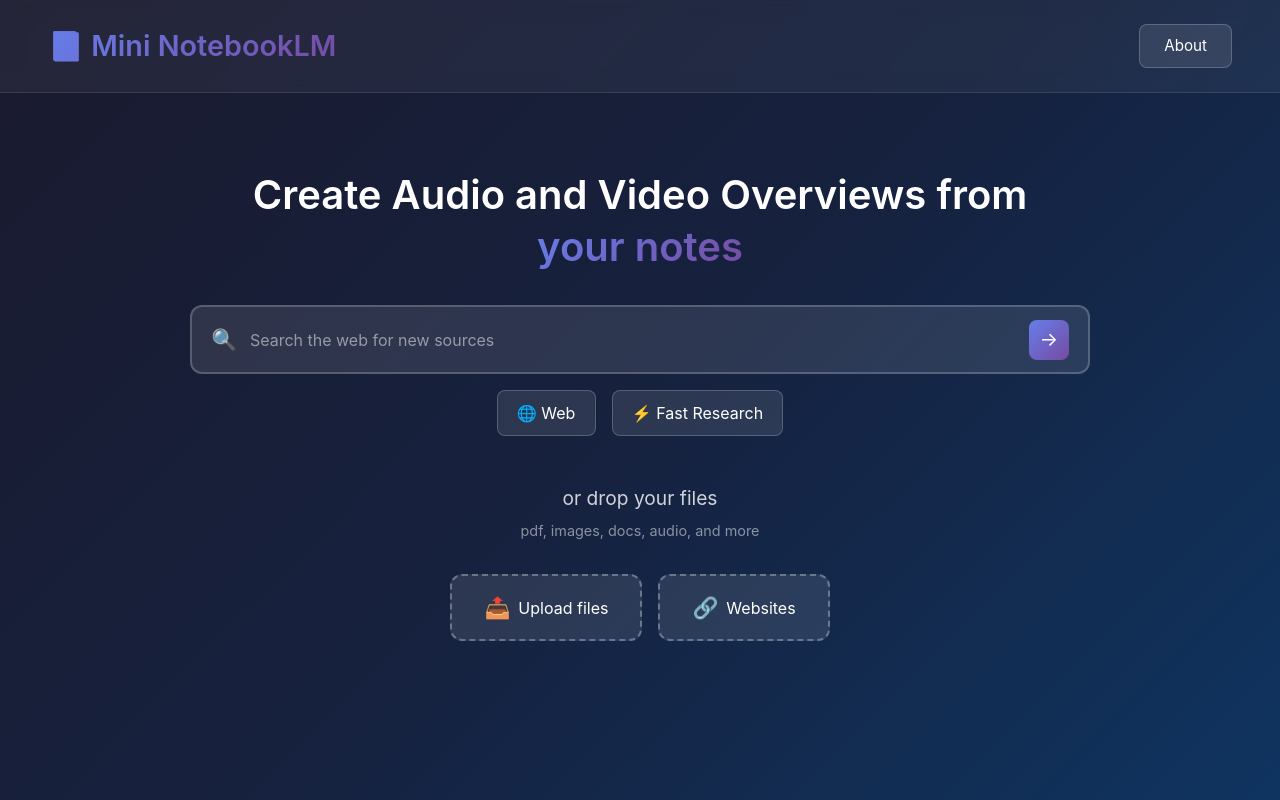
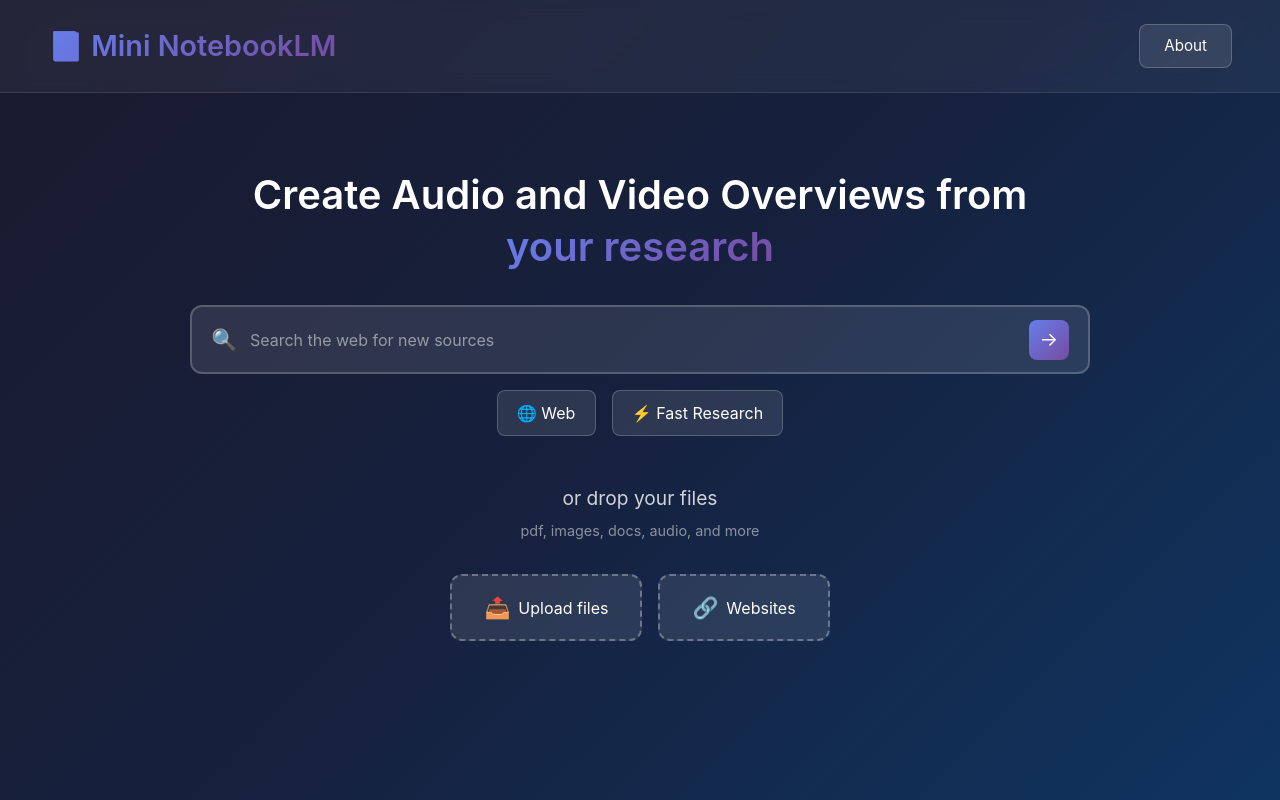
Before and after one commit to Varun251005/smart-research-summarizer, a React (Create React App) app in the folder frontend/: page / in a window 1280 px wide. Built offline with nearby package versions, Linux system fonts and the light colour scheme; the HTML template or start-up script is replaced by a standard one.

Commit message:
fix: update welcome message to reflect 'research' instead of 'notes'

```diff
--- a/frontend/src/components/NotebookLM.jsx
+++ b/frontend/src/components/NotebookLM.jsx
@@ -149,7 +149,7 @@
         {!sources.length ? (
           <div className="welcome-screen">
             <div className="welcome-content">
-              <h2>Create Audio and Video Overviews from<br /><span className="highlight">your notes</span></h2>
+              <h2>Create Audio and Video Overviews from<br /><span className="highlight">your research</span></h2>
 
               <div className="search-section">
                 <div className="search-box">
```
